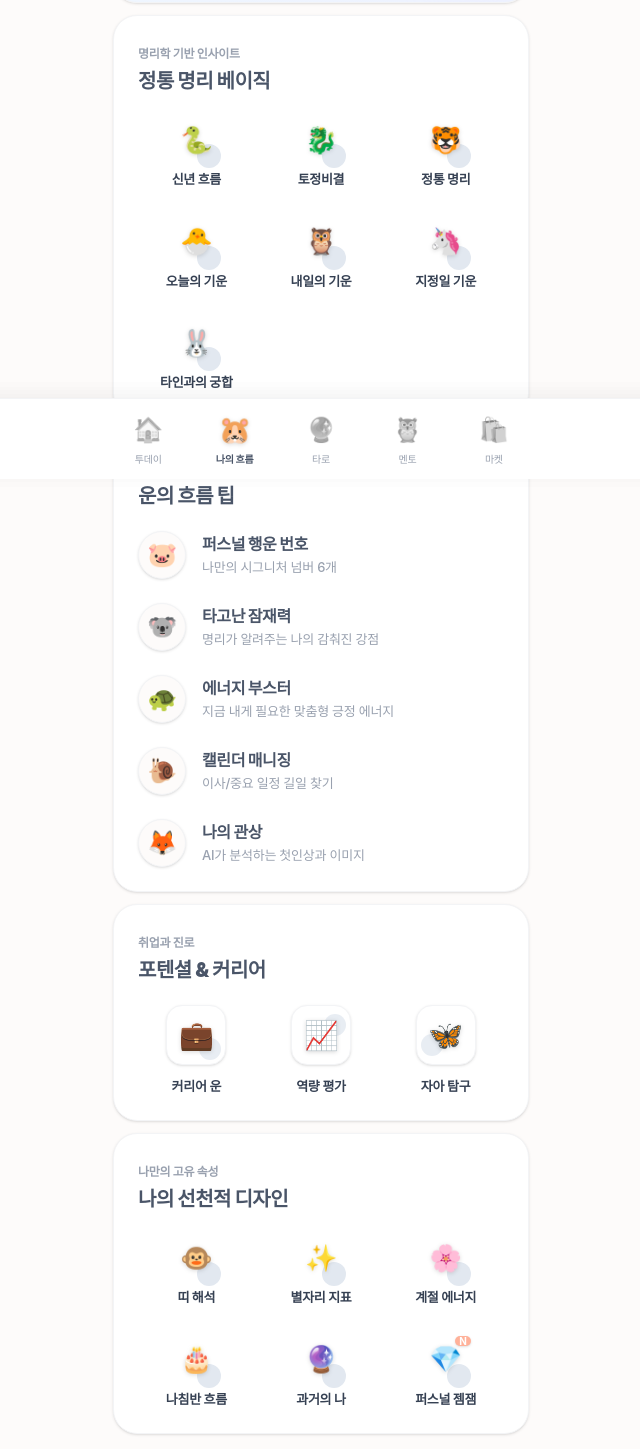
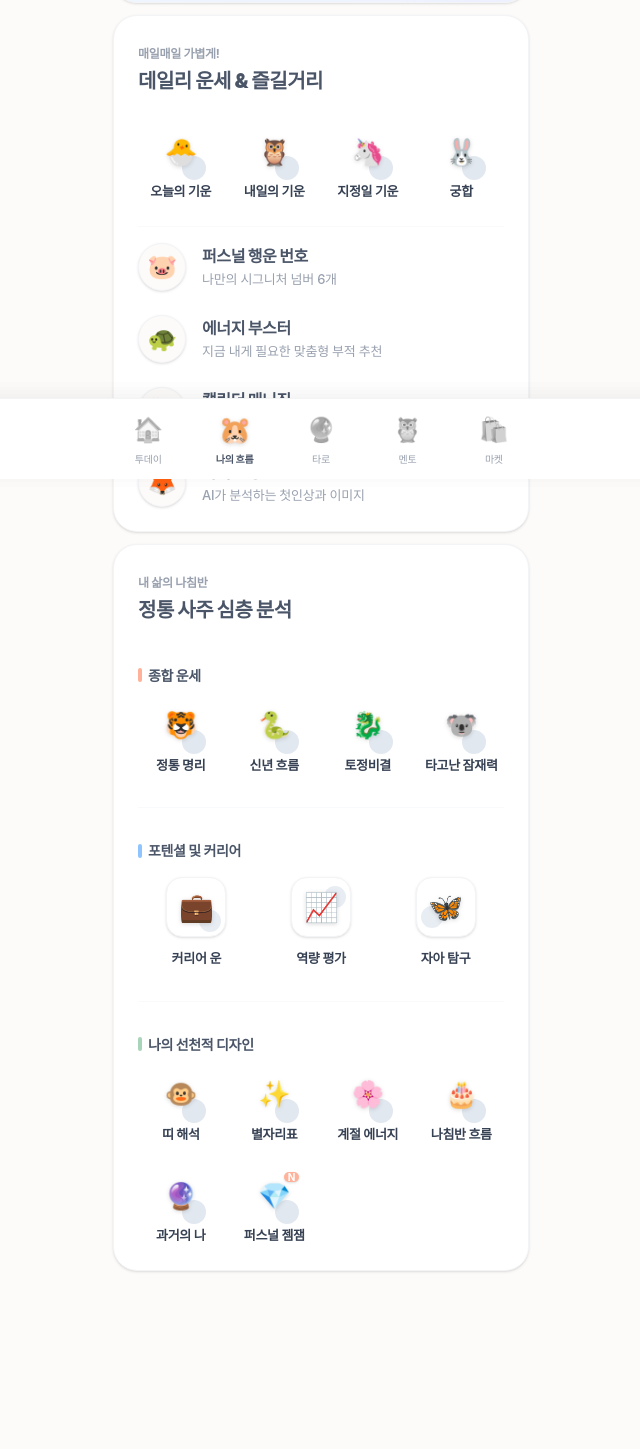
Before and after one commit to kimhoon0612-dev/saju-web, a Next.js app in the folder frontend/: page /saju in a window 1280 px wide. Shown: the part 321-1770 px from the top of the page, without its empty margins (319-959 px from the left). After the commit the page ends 1720 px from the top, so only its background shows below. Built offline with nearby package versions, Linux system fonts and the light colour scheme; a web font is replaced by a local one.

Commit message:
style: restructure saju hub menu layout into daily and core sections

```diff
--- a/frontend/src/app/saju/page.tsx
+++ b/frontend/src/app/saju/page.tsx
@@ -351,25 +351,15 @@ export default function FortuneHubPage() {
                     </div>
                 </div>
 
-                {/* Section 1: 사주 풀이 (Grid) */}
-                <section className="bg-white rounded-3xl p-6 shadow-sm border border-gray-100">
-                    <div className="mb-5">
-                        <span className="text-[12px] text-gray-400 font-bold tracking-tight">명리학 기반 인사이트</span>
-                        <h2 className="text-[20px] font-black mt-0.5 text-[#4A5568]">정통 명리 베이직</h2>
+                {/* ==== 영역 1: 매일매일 가볍게! 재미 운세 ==== */}
+                <section className="bg-white rounded-3xl p-6 shadow-sm border border-gray-100 flex flex-col gap-6">
+                    <div className="mb-2">
+                        <span className="text-[12px] text-gray-400 font-bold tracking-tight">매일매일 가볍게!</span>
+                        <h2 className="text-[20px] font-black mt-0.5 text-[#4A5568]">데일리 운세 & 즐길거리</h2>
                     </div>
-                    <div className="grid grid-cols-3 gap-y-7 gap-x-2">
-                        <Link href="/saju/confirm?type=신년 흐름" className="flex flex-col items-center gap-2 group cursor-pointer hover:opacity-80 transition-opacity">
-                            <SpotIcon emoji="🐍" />
-                            <span className="text-[13px] font-bold text-gray-700 tracking-tight">신년 흐름</span>
-                        </Link>
-                        <Link href="/saju/confirm?type=토정비결" className="flex flex-col items-center gap-2 group cursor-pointer hover:opacity-80 transition-opacity">
-                            <SpotIcon emoji="🐉" />
-                            <span className="text-[13px] font-bold text-gray-700 tracking-tight">토정비결</span>
-                        </Link>
-                        <Link href="/saju/confirm?type=정통사주" className="flex flex-col items-center gap-2 group cursor-pointer hover:opacity-80 transition-opacity">
-                            <SpotIcon emoji="🐯" />
-                            <span className="text-[13px] font-bold text-gray-700 tracking-tight">정통 명리</span>
-                        </Link>
+
+                    {/* 데일리 기운 (Grid) */}
+                    <div className="grid grid-cols-4 gap-y-7 gap-x-2">
                         <Link href="/saju/confirm?type=오늘의운세" className="flex flex-col items-center gap-2 group cursor-pointer hover:opacity-80 transition-opacity">
                             <SpotIcon emoji="🐣" />
                             <span className="text-[13px] font-bold text-gray-700 tracking-tight">오늘의 기운</span>
@@ -382,22 +372,14 @@ export default function FortuneHubPage() {
                             <SpotIcon emoji="🦄" />
                             <span className="text-[13px] font-bold text-gray-700 tracking-tight">지정일 기운</span>
                         </Link>
-                        {/* Hidden rows from screenshot 2 but added for fullness */}
                         <Link href="/saju/confirm?type=타인과의 궁합" className="flex flex-col items-center gap-2 group cursor-pointer hover:opacity-80 transition-opacity">
                             <SpotIcon emoji="🐰" />
-                            <span className="text-[13px] font-bold text-gray-700 tracking-tight">타인과의 궁합</span>
+                            <span className="text-[13px] font-bold text-gray-700 tracking-tight">궁합</span>
                         </Link>
                     </div>
-                </section>
 
-                {/* Section 2: 액운 방지 (List) -> "간편한 행운 팁" */}
-                <section className="bg-white rounded-3xl p-6 shadow-sm border border-gray-100">
-                    <div className="mb-5">
-                        <span className="text-[12px] text-gray-400 font-bold tracking-tight">상황별 맞춤 분석</span>
-                        <h2 className="text-[20px] font-black mt-0.5 text-[#4A5568]">운의 흐름 팁</h2>
-                    </div>
-                    <div className="flex flex-col gap-6">
-                        {/* 1. 행운의 번호 */}
+                    {/* 행운 팁 (List) */}
+                    <div className="flex flex-col gap-6 pt-4 border-t border-gray-50">
                         <div onClick={handleLotto} className="flex items-center gap-4 group cursor-pointer hover:opacity-80 transition-opacity">
                             <CircleIcon emoji="🐷" />
                             <div className="flex flex-col">
@@ -405,54 +387,64 @@ export default function FortuneHubPage() {
                                 <p className="text-[13px] text-gray-400 mt-0.5 font-medium">나만의 시그니처 넘버 6개</p>
                             </div>
                         </div>
-                        {/* 2. 천생복덕운 (타고난 잠재력) - AI 읽기로 라우팅 */}
-                        <Link href="/saju/confirm?type=천생복덕운" className="flex items-center gap-4 group cursor-pointer hover:opacity-80 transition-opacity">
-                            <CircleIcon emoji="🐨" />
-                            <div className="flex flex-col">
-                                <h3 className="text-[16px] font-black text-[#4A5568]">타고난 잠재력</h3>
-                                <p className="text-[13px] text-gray-400 mt-0.5 font-medium">명리가 알려주는 나의 감춰진 강점</p>
-                            </div>
-                        </Link>
-                        {/* 3. 행운의 부적 */}
                         <div onClick={handleTalisman} className="flex items-center gap-4 group cursor-pointer hover:opacity-80 transition-opacity">
                             <CircleIcon emoji="🐢" />
                             <div className="flex flex-col">
                                 <h3 className="text-[16px] font-black text-[#4A5568]">에너지 부스터</h3>
-                                <p className="text-[13px] text-gray-400 mt-0.5 font-medium">지금 내게 필요한 맞춤형 긍정 에너지</p>
+                                <p className="text-[13px] text-gray-400 mt-0.5 font-medium">지금 내게 필요한 맞춤형 부적 추천</p>
                             </div>
                         </div>
-                        {/* 4. 이사택일 */}
                         <div onClick={() => setShowMoving(true)} className="flex items-center gap-4 group cursor-pointer hover:opacity-80 transition-opacity">
                             <CircleIcon emoji="🐌" />
                             <div className="flex flex-col">
                                 <h3 className="text-[16px] font-black text-[#4A5568]">캘린더 매니징</h3>
-                                <p className="text-[13px] text-gray-400 mt-0.5 font-medium">이사/중요 일정 길일 찾기</p>
+                                <p className="text-[13px] text-gray-400 mt-0.5 font-medium">이사/중요 일정 등 길일 찾기</p>
                             </div>
                         </div>
-                        {/* 5. 관상 */}
                         <div onClick={() => fileInputRef.current?.click()} className="flex items-center gap-4 group cursor-pointer hover:opacity-80 transition-opacity">
                             <CircleIcon emoji="🦊" />
                             <div className="flex flex-col">
                                 <h3 className="text-[16px] font-black text-[#4A5568]">나의 관상</h3>
                                 <p className="text-[13px] text-gray-400 mt-0.5 font-medium">AI가 분석하는 첫인상과 이미지</p>
                             </div>
-                            <input
-                                type="file"
-                                accept="image/*"
-                                ref={fileInputRef}
-                                className="hidden"
-                                onChange={handlePhotoUpload}
-                            />
+                            <input type="file" accept="image/*" ref={fileInputRef} className="hidden" onChange={handlePhotoUpload} />
                         </div>
                     </div>
                 </section>
 
-                {/* Section 3: 직업 및 진로 (Grid) */}
-                <section className="bg-white rounded-3xl p-6 shadow-sm border border-gray-100">
-                    <div className="mb-5">
-                        <span className="text-[12px] text-gray-400 font-bold tracking-tight">취업과 진로</span>
-                        <h2 className="text-[20px] font-black mt-0.5 text-[#4A5568]">포텐셜 & 커리어</h2>
+                {/* ==== 영역 2: 내 삶의 나침반! 심층 분석 ==== */}
+                <section className="bg-white rounded-3xl p-6 shadow-sm border border-gray-100 flex flex-col gap-8">
+                    <div className="mb-2">
+                        <span className="text-[12px] text-gray-400 font-bold tracking-tight">내 삶의 나침반</span>
+                        <h2 className="text-[20px] font-black mt-0.5 text-[#4A5568]">정통 사주 심층 분석</h2>
                     </div>
+
+                    {/* 정통 사주 리딩 파트 */}
+                    <div>
+                        <h3 className="text-[14px] font-extrabold text-[#4A5568] mb-4 flex items-center gap-1.5"><span className="w-1 h-3.5 bg-[#FFB199] rounded-full block"></span>종합 운세</h3>
+                        <div className="grid grid-cols-4 gap-y-7 gap-x-2">
+                            <Link href="/saju/confirm?type=정통사주" className="flex flex-col items-center gap-2 group cursor-pointer hover:opacity-80 transition-opacity">
+                                <SpotIcon emoji="🐯" />
+                                <span className="text-[13px] font-bold text-gray-700 tracking-tight">정통 명리</span>
+                            </Link>
+                            <Link href="/saju/confirm?type=신년 흐름" className="flex flex-col items-center gap-2 group cursor-pointer hover:opacity-80 transition-opacity">
+                                <SpotIcon emoji="🐍" />
+                                <span className="text-[13px] font-bold text-gray-700 tracking-tight">신년 흐름</span>
+                            </Link>
+                            <Link href="/saju/confirm?type=토정비결" className="flex flex-col items-center gap-2 group cursor-pointer hover:opacity-80 transition-opacity">
+                                <SpotIcon emoji="🐉" />
+                                <span className="text-[13px] font-bold text-gray-700 tracking-tight">토정비결</span>
+                            </Link>
+                            <Link href="/saju/confirm?type=천생복덕운" className="flex flex-col items-center gap-2 group cursor-pointer hover:opacity-80 transition-opacity">
+                                <SpotIcon emoji="🐨" />
+                                <span className="text-[13px] font-bold text-gray-700 tracking-tight">타고난 잠재력</span>
+                            </Link>
+                        </div>
+                    </div>
+
+                    {/* 커리어 파트 */}
+                    <div className="pt-8 border-t border-gray-50">
+                        <h3 className="text-[14px] font-extrabold text-[#4A5568] mb-4 flex items-center gap-1.5"><span className="w-1 h-3.5 bg-blue-300 rounded-full block"></span>포텐셜 및 커리어</h3>
                         <div className="grid grid-cols-3 gap-x-2">
                             <Link href="/saju/confirm?type=취업 운세" className="flex flex-col items-center gap-2 group cursor-pointer hover:opacity-80 transition-opacity">
                                 <div className="w-[60px] h-[60px] bg-white border border-gray-100 rounded-2xl shadow-sm flex items-center justify-center relative mb-1">
@@ -476,24 +468,19 @@ export default function FortuneHubPage() {
                                 <span className="text-[13px] font-bold text-gray-700">자아 탐구</span>
                             </Link>
                         </div>
-                </section>
+                    </div>
 
-
-
-                {/* Section 5: 타고난 운명 (Grid) */}
-                <section className="bg-white rounded-3xl p-6 shadow-sm border border-gray-100">
-                    <div className="mb-5">
-                        <span className="text-[12px] text-gray-400 font-bold tracking-tight">나만의 고유 속성</span>
-                        <h2 className="text-[20px] font-black mt-0.5 text-[#4A5568]">나의 선천적 디자인</h2>
-                    </div>
-                    <div className="grid grid-cols-3 gap-y-7 gap-x-2">
+                    {/* 선천 파트 */}
+                    <div className="pt-8 border-t border-gray-50">
+                        <h3 className="text-[14px] font-extrabold text-[#4A5568] mb-4 flex items-center gap-1.5"><span className="w-1 h-3.5 bg-[#A8D5BA] rounded-full block"></span>나의 선천적 디자인</h3>
+                        <div className="grid grid-cols-4 gap-y-7 gap-x-2">
                             <Link href="/saju/confirm?type=띠 운세" className="flex flex-col items-center gap-2 group cursor-pointer hover:opacity-80 transition-opacity">
                                 <SpotIcon emoji="🐵" />
                                 <span className="text-[13px] font-bold text-gray-700 tracking-tight">띠 해석</span>
                             </Link>
                             <Link href="/saju/confirm?type=별자리 운세" className="flex flex-col items-center gap-2 group cursor-pointer hover:opacity-80 transition-opacity">
                                 <SpotIcon emoji="✨" />
-                            <span className="text-[13px] font-bold text-gray-700 tracking-tight">별자리 지표</span>
+                                <span className="text-[13px] font-bold text-gray-700 tracking-tight">별자리표</span>
                             </Link>
                             <Link href="/saju/confirm?type=태어난 계절운" className="flex flex-col items-center gap-2 group cursor-pointer hover:opacity-80 transition-opacity">
                                 <SpotIcon emoji="🌸" />
@@ -511,6 +498,7 @@ export default function FortuneHubPage() {
                                 <SpotIcon emoji="💎" hasBadge />
                                 <span className="text-[13px] font-bold text-gray-700 tracking-tight">퍼스널 젬잼</span>
                             </Link>
+                        </div>
                     </div>
                 </section>
 
```
Lines whose indentation alone changed are shown as unchanged.
